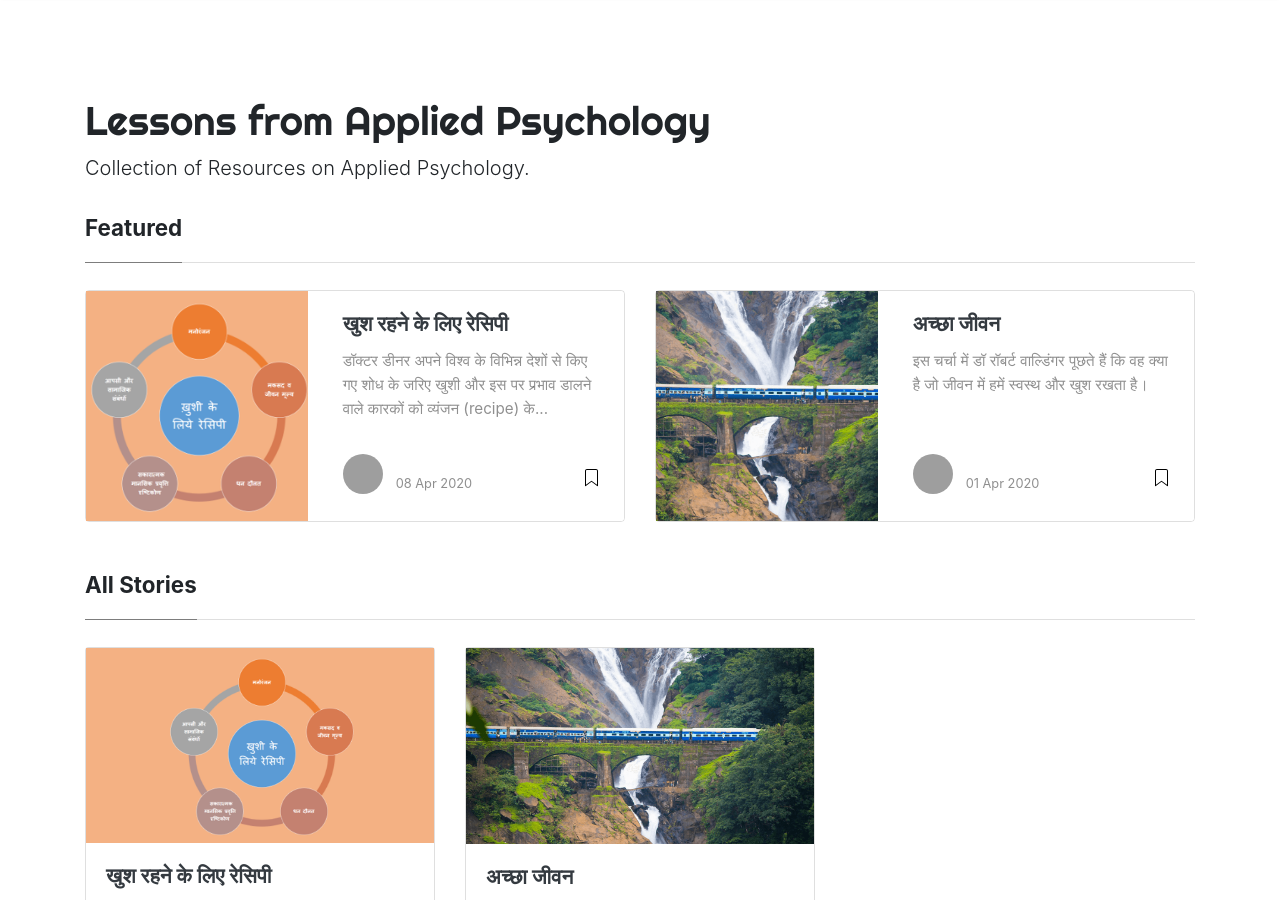
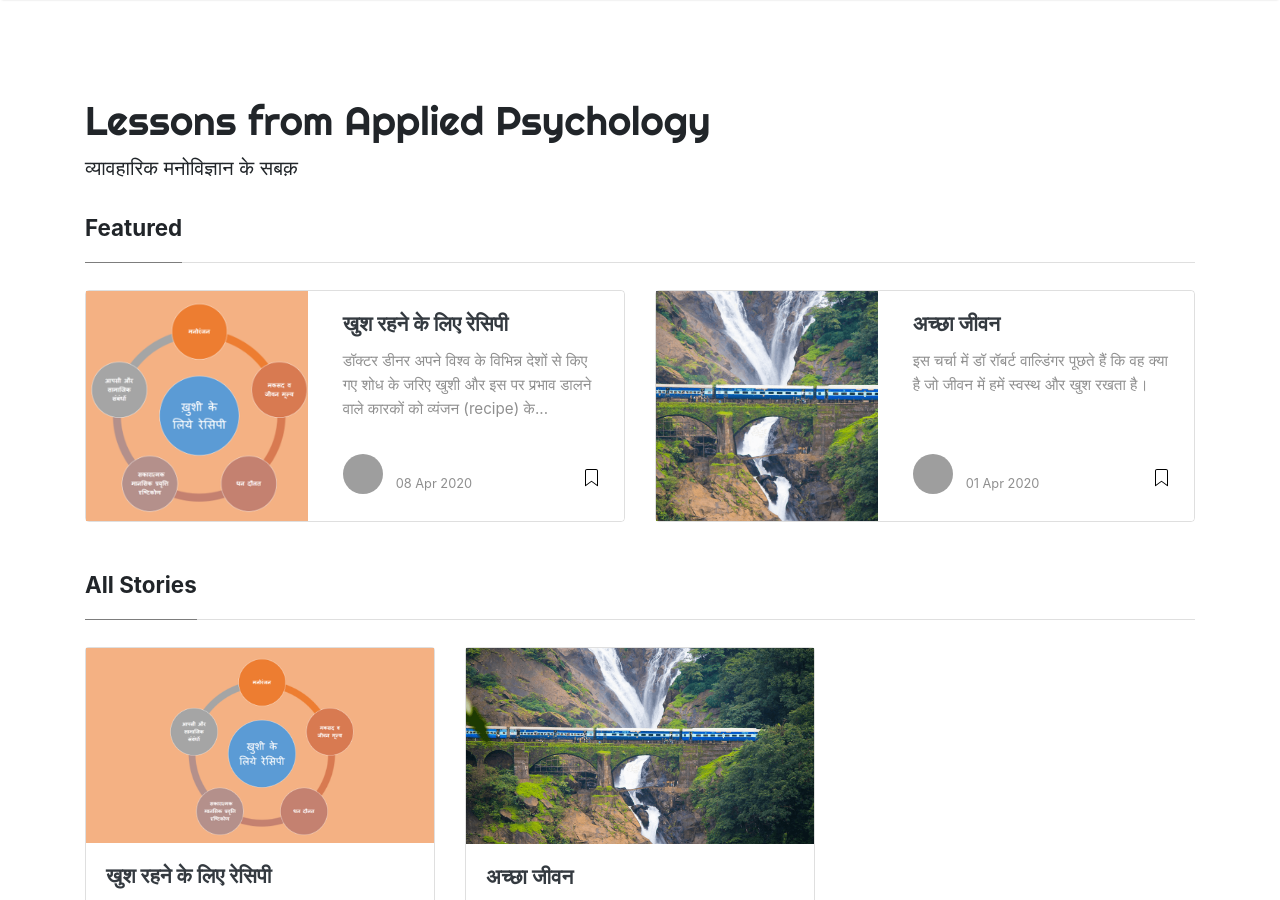
Before and after one commit to codeboy5/ga-blog, a Jekyll site: the page built from index.html, in a window 1280 px wide and 900 px high. Built offline with Jekyll 4.4.1, drawn with Linux system fonts in a browser that asks for light colours; nearby versions of some CDN libraries; the list of posts is cut into pages by our own code; grey boxes are pictures that could not be loaded.

Commit message:
logo updated

```diff
--- a/_config.yml
+++ b/_config.yml
@@ -1,9 +1,9 @@
 # Site
 name: "Lessons from Applied Psychology"
 title: "Lessons from Applied Psychology"
-description: "Collection of Resources on Applied Psychology."
-logo: "assets/images/logo.png"
-favicon: "assets/images/logo.png"
+description: "व्यावहारिक मनोविज्ञान के सबक़"
+logo: "assets/images/logo2.png"
+favicon: "assets/images/logo2.png"
 baseurl: /ga-blog
 google_analytics: "UA-46278016-1"
 disqus: "applied-psychology"
```
Also changed, not shown: assets/images/logo2.png (added).
